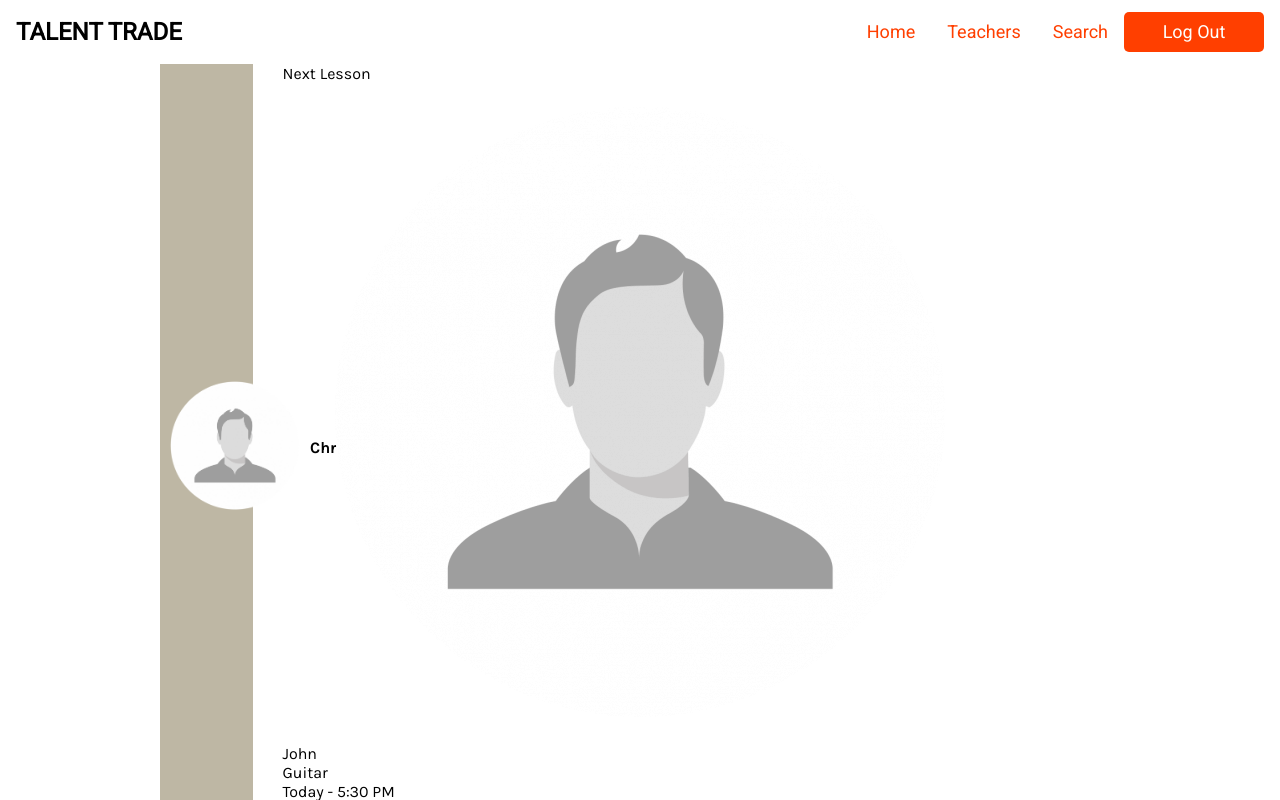
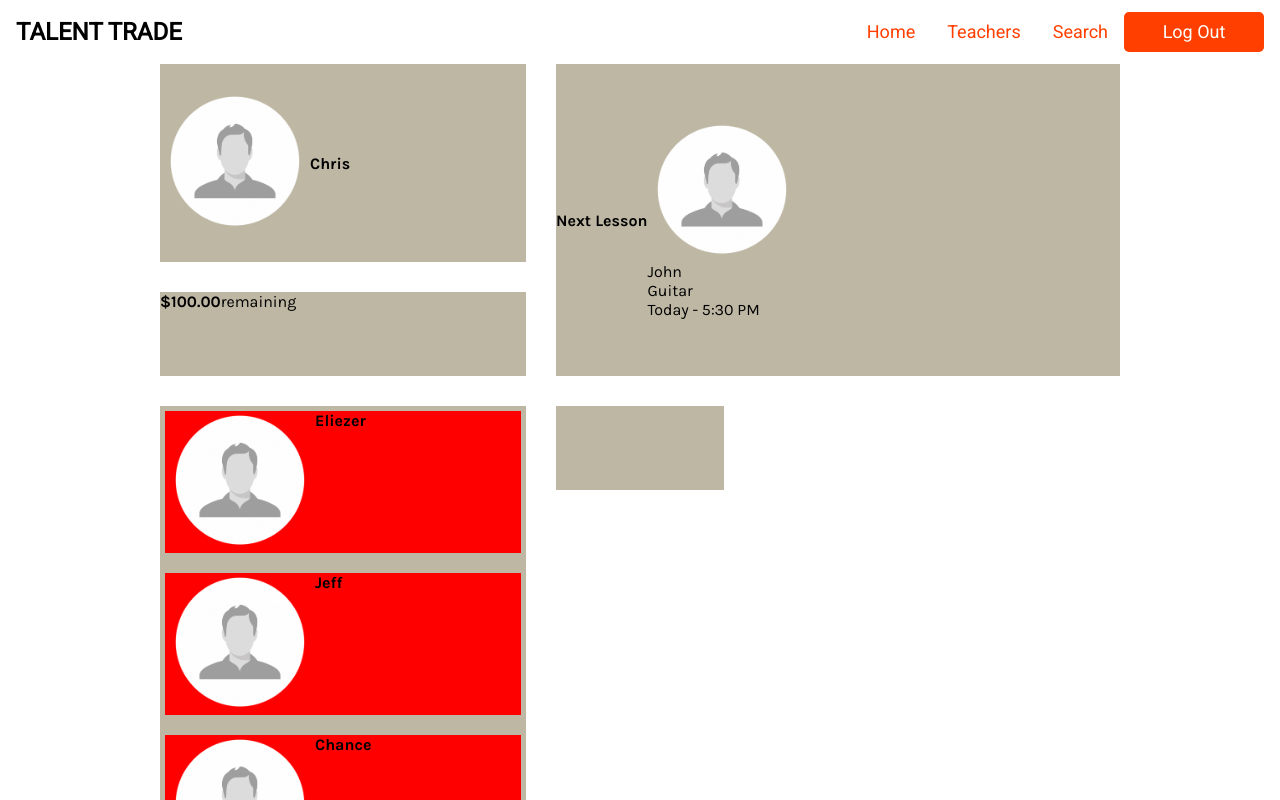
Before and after one commit to chingu-voyages/v8-geckos-team-05, a React (Create React App) app in the folder skill-trade-client/: page /dashboard in a window 1280 px wide. Shown: the top 800 px of the page. Built offline with nearby package versions, Linux system fonts and the light colour scheme.

Commit message:
Created upcoming lessons component for dashboard, will finish and style tomorrow

```diff
--- /dev/null
+++ b/skill-trade-client/src/components/Dashboard/DashUpcomingComponent.js
@@ -0,0 +1,11 @@
+import React from 'react'
+
+const DashUpcomingComponent = () => {
+  return (
+    <div className='dashboard__upcomingLessonsComponent'>
+
+    </div>
+  )
+}
+
+export default DashUpcomingComponent;
--- a/skill-trade-client/src/components/Dashboard/DashboardPage.js
+++ b/skill-trade-client/src/components/Dashboard/DashboardPage.js
@@ -6,6 +6,7 @@ import DashUserComponent from "./DashUserComponent";
 import DashBalanceComponent from "./DashBalanceComponent";
 import DashFriendsComponent from "./DashFriendsComponent";
 import DashNextLessonComponent from './DashNextLessonComponent';
+import DashUpcomingComponent from './DashUpcomingComponent';
 
 import Navbar from "../Navbar/navBar";
 
@@ -21,6 +22,7 @@ class Dashboard extends Component {
             <DashBalanceComponent />
             <DashFriendsComponent friends={friends} />
             <DashNextLessonComponent/>
+            <DashUpcomingComponent/>
           </div>
         </div>
       </>
--- a/skill-trade-client/src/index.css
+++ b/skill-trade-client/src/index.css
@@ -320,6 +320,21 @@ h6 {
         max-width: 150px; }
       .dashboard__friendsComponent__friend--name {
         font-weight: bold; }
+  .dashboard__nextLessonComponent {
+    display: flex;
+    background: #beb7a4;
+    align-items: center;
+    grid-area: nextlesson; }
+    .dashboard__nextLessonComponent--header {
+      font-weight: bold; }
+    .dashboard__nextLessonComponent__infoContainer {
+      display: flex;
+      flex-direction: column; }
+    .dashboard__nextLessonComponent__image {
+      max-height: 150px;
+      max-width: 150px; }
+  .dashboard__upcomingLessonsComponent {
+    background: #beb7a4; }
 
 .mainContainer {
   padding: 50px 137px 115px 137px;
--- a/skill-trade-client/src/sass/components/_dashboard.scss
+++ b/skill-trade-client/src/sass/components/_dashboard.scss
@@ -77,4 +77,42 @@
             }
         }
     }
+
+    &__nextLessonComponent {
+        display: flex;
+        background: $secondary-color;
+        align-items: center;
+        grid-area: nextlesson;
+
+        &--header {
+            font-weight: bold;
+        }
+        &__infoContainer {
+            display: flex;
+            flex-direction: column;
+        }
+        &__image {
+            &Container {
+
+            }
+            max-height: 150px;
+            max-width: 150px;
+        }
+        &__textContainer {
+
+        }
+        &__teacherName {
+
+        }
+        &__lessonName {
+
+        }
+        &__lessonDateTime {
+
+        }
+    }
+
+    &__upcomingLessonsComponent {
+        background: $secondary-color;
+    }
 }
```
